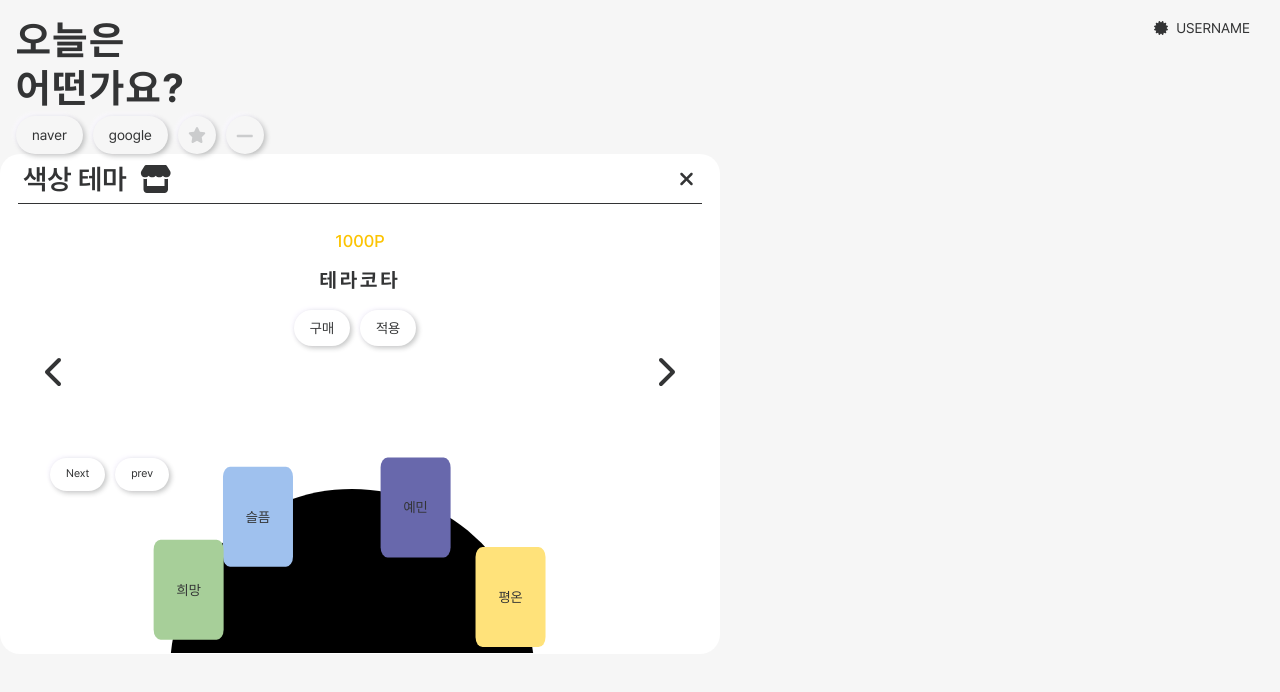
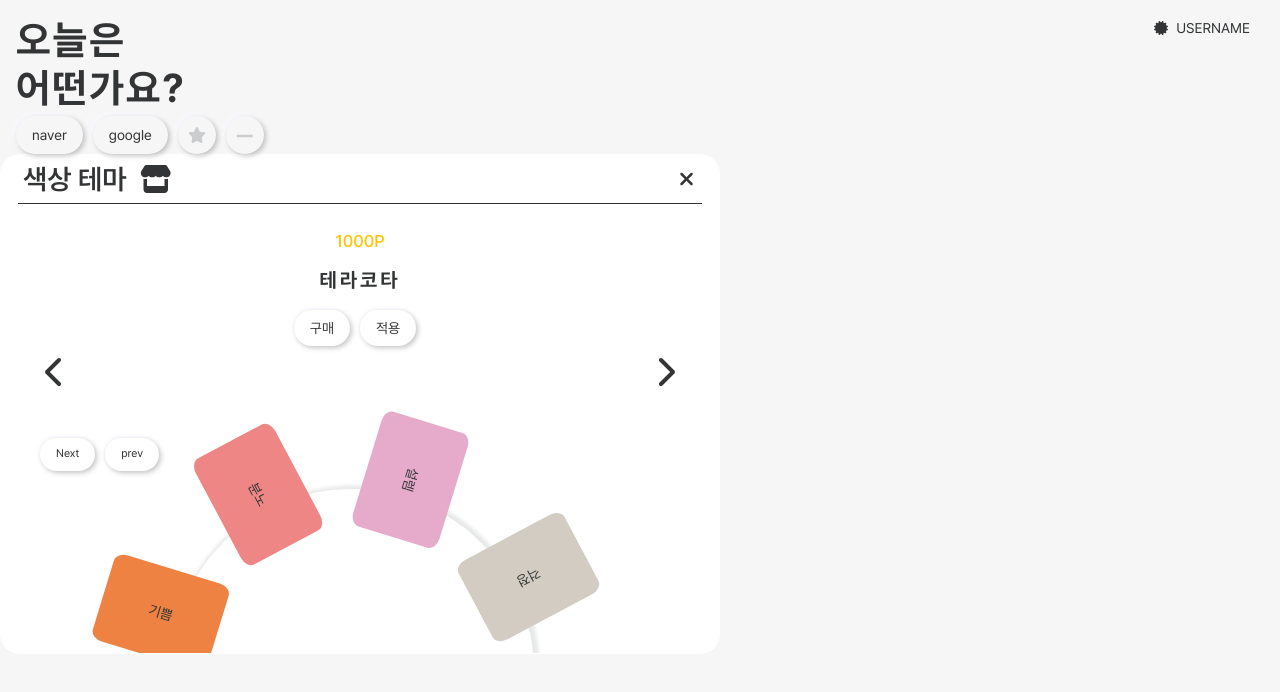
Before and after one commit to codestates-seb/seb40_main_029, a React (Create React App) app in the folder client/: page / in a window 1280 px wide. Shown: the top 692 px of the page. Built offline with nearby package versions, Linux system fonts and the light colour scheme.

Commit message:
#39 - feat: 원형 캐러셀 구현 완료

```diff
--- a/client/src/components/module/ColorCarousel.js
+++ b/client/src/components/module/ColorCarousel.js
@@ -55,8 +55,8 @@ const CarouselContainer = styled.div`
 `;
 
 const CarouselBtnContainer = styled.div`
-  padding-top: 70px;
-  padding-left: 50px;
+  padding-top: 50px;
+  padding-left: 40px;
 `;
 
 const Carousel = styled.div`
@@ -65,7 +65,8 @@ const Carousel = styled.div`
   left: 170px;
   width: 364px;
   height: 364px;
-  background-color: black;
+  background-color: #ffffff;
+  box-shadow: 2px 0px 4px 4px rgba(22, 27, 29, 0.1);
   border-radius: 50%;
   transition: 0.5s;
   /* transform: rotate(15deg); */
@@ -81,17 +82,20 @@ const Carousel = styled.div`
 `;
 
 const ItemCarousel = styled.div`
-  position: absolute;
+  position: fixed;
   border-radius: 10%;
+  transform-origin: 260px;
+  top: 135px;
+  left: -80px;
+  right: -80px;
   background-color: ${props => props.color || '#fff'};
-  width: 70px;
-  height: 100px;
+  width: 120px;
+  height: 90px;
   display: flex;
   align-items: center;
   justify-content: center;
   font-size: 14px;
   margin: 2px;
-  bottom: 0;
   transition: 0.5s;
 
   /* &.next {
@@ -108,7 +112,7 @@ const ItemCarousel = styled.div`
     color: white;
   } */
 
-  &:nth-child(1) {
+  /* &:nth-child(1) {
     // 기쁨
     right: -9px;
     top: 157px;
@@ -150,7 +154,7 @@ const ItemCarousel = styled.div`
     // 희망
     right: 325px;
     top: 100px;
-  }
+  } */
 `;
 
 export const ColorCarousel = () => {
@@ -269,7 +273,7 @@ export const ColorCarousel = () => {
               key={item.id}
               id={item.id}
               color={item.color}
-              style={{ transform: `rotate(${state.itemDeg}deg)` }}
+              style={{ transform: `rotate(calc(360deg / 8 * ${item.id}))` }}
             >
               {item.name}
             </ItemCarousel>
```
